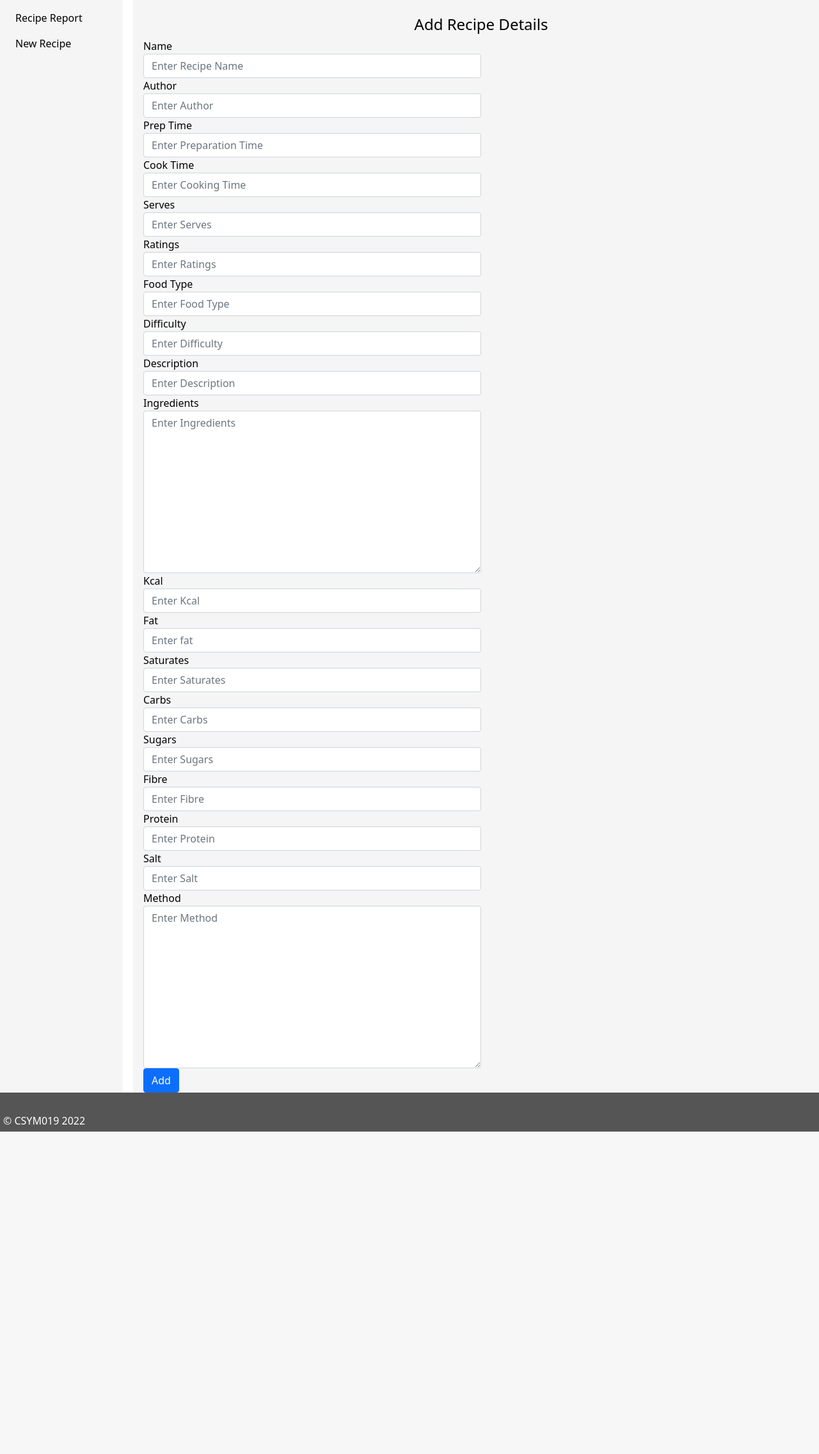
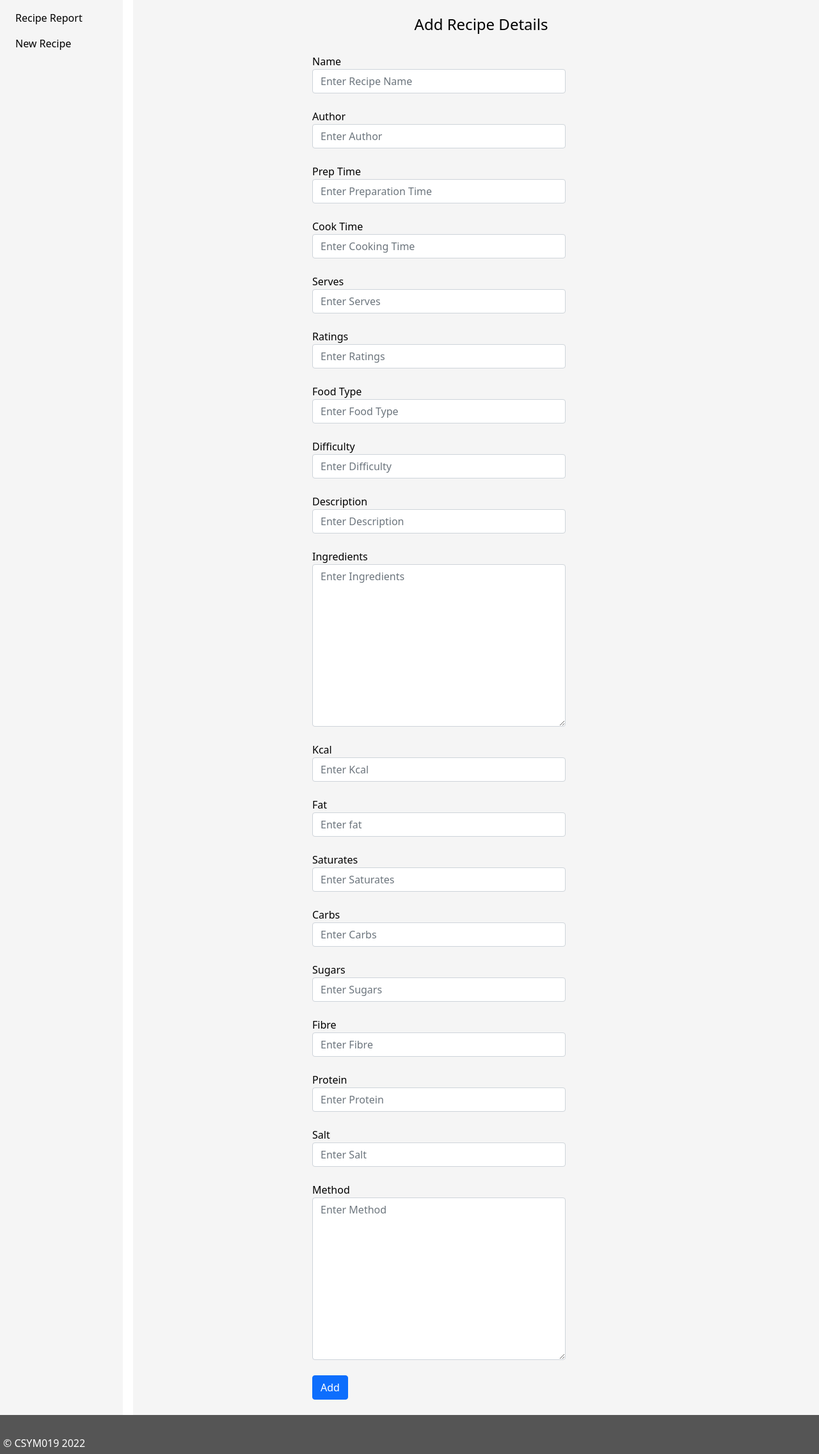
Before and after one commit to maithrisharma/Internet-Programming, a PHP site: page /newRecipe.php in a window 1280 px wide. Shown: the part 86-2359 px from the top of the page at 64% size. Before the commit the page ends 1855 px from the top, so only its background shows below. Run offline with PHP 8.4, Linux system fonts and the light colour scheme; the visitor is signed in with stand-in values (Sample User, id 1); data that the repository does not hold is empty.

Commit message:
added new styles

```diff
--- a/Task2/src/index.php
+++ b/Task2/src/index.php
@@ -84,6 +84,7 @@
  <input type="text" name="username" class="form-control" placeholder="Enter username or email" />
  </div>
  </div>
+ <br>
 
  <div class="form-group">
  <label class="col-sm-3 control-label">Password</label>
@@ -91,12 +92,14 @@
  <input type="password" name="password" class="form-control" placeholder="Enter passowrd" />
  </div>
  </div>
+ <br>
 
  <div class="form-group">
  <div class="col-sm-offset-3 col-sm-9 m-t-15">
  <input type="submit" name="login" class="btn btn-success" value="Login">
  </div>
  </div>
+ <br>
 
  <div class="form-group">
  <div class="col-sm-offset-3 col-sm-9 m-t-15">
--- a/Task2/src/layout.css
+++ b/Task2/src/layout.css
@@ -1,10 +1,10 @@
 .login{
-  width: 650px;
+  width: 573px;
 
     border: 1px solid #ccc;
     padding: 20px;
     border-radius: 15px;
-    margin-top: 200px;
+    margin-top: 150px;
     box-shadow: 0 0 18px;
 margin-left: 200px;}
 
--- a/Task2/src/newRecipe.php
+++ b/Task2/src/newRecipe.php
@@ -149,131 +149,149 @@ if(isset($addmMsg))
         </nav>
         <main>
             <br>
-        <h4>Add Recipe Details</h4>
+        <h4>Add Recipe Details</h4><br>
     <form method="post" class="form-horizontal">
 
-      <div class="form-group">
+      <div class="form-group col-md-9 offset-md-3">
         <label class="col-sm-3 control-label">Name</label>
         <div class="col-sm-6">
           <input type="text" name="name" class="form-control" placeholder="Enter Recipe Name" />
         </div>
       </div>
-
-      <div class="form-group">
+    <br>
+      <div class="form-group col-md-9 offset-md-3">
         <label class="col-sm-3 control-label">Author</label>
         <div class="col-sm-6">
           <input type="text" name="author" class="form-control" placeholder="Enter Author" />
         </div>
       </div>
-      <div class="form-group">
+      <br>
+      <div class="form-group col-md-9 offset-md-3">
         <label class="col-sm-3 control-label">Prep Time</label>
         <div class="col-sm-6">
           <input type="text" name="prep" class="form-control" placeholder="Enter Preparation Time" />
         </div>
       </div>
-      <div class="form-group">
+      <br>
+      <div class="form-group col-md-9 offset-md-3">
         <label class="col-sm-3 control-label">Cook Time</label>
         <div class="col-sm-6">
           <input type="text" name="cook" class="form-control" placeholder="Enter Cooking Time" />
         </div>
       </div>
-      <div class="form-group">
+      <br>
+      <div class="form-group col-md-9 offset-md-3">
         <label class="col-sm-3 control-label">Serves</label>
         <div class="col-sm-6">
           <input type="number" name="serves" min="1" class="form-control" placeholder="Enter Serves " />
         </div>
       </div>
-      <div class="form-group">
+      <br>
+      <div class="form-group col-md-9 offset-md-3">
         <label class="col-sm-3 control-label">Ratings</label>
         <div class="col-sm-6">
           <input type="number" name="ratings" min="0" class="form-control" placeholder="Enter Ratings" />
         </div>
       </div>
-      <div class="form-group">
+      <br>
+      <div class="form-group col-md-9 offset-md-3">
         <label class="col-sm-3 control-label">Food Type</label>
         <div class="col-sm-6">
           <input type="text" name="foodType" class="form-control" placeholder="Enter Food Type" />
         </div>
       </div>
-      <div class="form-group">
+      <br>
+      <div class="form-group col-md-9 offset-md-3">
         <label class="col-sm-3 control-label">Difficulty</label>
         <div class="col-sm-6">
           <input type="text" name="difficulty" class="form-control" placeholder="Enter Difficulty" />
         </div>
       </div>
-      <div class="form-group">
+      <br>
+      <div class="form-group col-md-9 offset-md-3">
         <label class="col-sm-3 control-label">Description</label>
         <div class="col-sm-6">
           <input type="text" name="desc" class="form-control" placeholder="Enter Description" />
         </div>
       </div>
-      <div class="form-group">
+      <br>
+      <div class="form-group col-md-9 offset-md-3">
         <label class="col-sm-3 control-label">Ingredients</label>
         <div class="col-sm-6">
         <textarea name="ingredients" rows="10" class="form-control" placeholder="Enter Ingredients"></textarea>
         </div>
       </div>
-      <div class="form-group">
+      <br>
+      <div class="form-group col-md-9 offset-md-3">
         <label class="col-sm-3 control-label">Kcal</label>
         <div class="col-sm-6">
           <input type="number" min="0" name="kcal" class="form-control" placeholder="Enter Kcal" />
         </div>
       </div>
-      <div class="form-group">
+      <br>
+      <div class="form-group col-md-9 offset-md-3">
         <label class="col-sm-3 control-label">Fat</label>
         <div class="col-sm-6">
           <input type="number" step=0.01 name="fat" class="form-control" placeholder="Enter fat" />
         </div>
       </div>
-      <div class="form-group">
+      <br>
+      <div class="form-group col-md-9 offset-md-3">
         <label class="col-sm-3 control-label">Saturates</label>
         <div class="col-sm-6">
           <input type="number" step=0.01 name="saturates" class="form-control" placeholder="Enter Saturates" />
         </div>
       </div>
-      <div class="form-group">
+      <br>
+      <div class="form-group col-md-9 offset-md-3">
         <label class="col-sm-3 control-label">Carbs</label>
         <div class="col-sm-6">
           <input type="number" step=0.01 name="carbs" class="form-control" placeholder="Enter Carbs" />
         </div>
       </div>
-      <div class="form-group">
+      <br>
+      <div class="form-group col-md-9 offset-md-3">
         <label class="col-sm-3 control-label">Sugars</label>
         <div class="col-sm-6">
           <input type="number" step=0.01 name="sugars" class="form-control" placeholder="Enter Sugars" />
         </div>
       </div>
-      <div class="form-group">
+      <br>
+      <div class="form-group col-md-9 offset-md-3">
         <label class="col-sm-3 control-label">Fibre</label>
         <div class="col-sm-6">
           <input type="number" step=0.01 name="fibre" class="form-control" placeholder="Enter Fibre" />
         </div>
       </div>
-      <div class="form-group">
+      <br>
+      <div class="form-group col-md-9 offset-md-3">
         <label class="col-sm-3 control-label">Protein</label>
         <div class="col-sm-6">
           <input type="number" step=0.01 name="protein" class="form-control" placeholder="Enter Protein" />
         </div>
       </div>
-      <div class="form-group">
+      <br>
+      <div class="form-group col-md-9 offset-md-3">
         <label class="col-sm-3 control-label">Salt</label>
         <div class="col-sm-6">
           <input type="number" step=0.01 name="salt" class="form-control" placeholder="Enter Salt" />
         </div>
       </div>
-      <div class="form-group">
+      <br>
+      <div class="form-group col-md-9 offset-md-3">
         <label class="col-sm-3 control-label">Method</label>
         <div class="col-sm-6">
         <textarea name="method" rows="10" class="form-control" placeholder="Enter Method"></textarea>
         </div>
       </div>
-      <div class="form-group">
+      <br>
+      <div class="form-group col-md-9 offset-md-3">
         <div class="col-sm-offset-3 col-sm-9 m-t-15">
           <input type="submit"  name="add" class="btn btn-primary " value="Add">
         </div>
       </div>
 
-
+ <br>
 
 </form>
 </main>
--- a/Task2/src/register.php
+++ b/Task2/src/register.php
@@ -76,6 +76,7 @@ if(isset($_POST['btn_register']))
  <input type="text" name="username" class="form-control" placeholder="Enter username" />
  </div>
  </div>
+ <br>
 
  <div class="form-group">
  <label class="col-sm-3 control-label">Email</label>
@@ -83,14 +84,14 @@ if(isset($_POST['btn_register']))
  <input type="text" name="email" class="form-control" placeholder="Enter email" />
  </div>
  </div>
-
+     <br>
  <div class="form-group">
  <label class="col-sm-3 control-label">Password</label>
  <div class="col-sm-6">
  <input type="password" name="password" class="form-control" placeholder="Enter passowrd" />
  </div>
  </div>
-
+    <br>
  <div class="form-group">
  <div class="col-sm-offset-3 col-sm-9 m-t-15">
  <input type="submit"  name="btn_register" class="btn btn-primary " value="Register">
```
